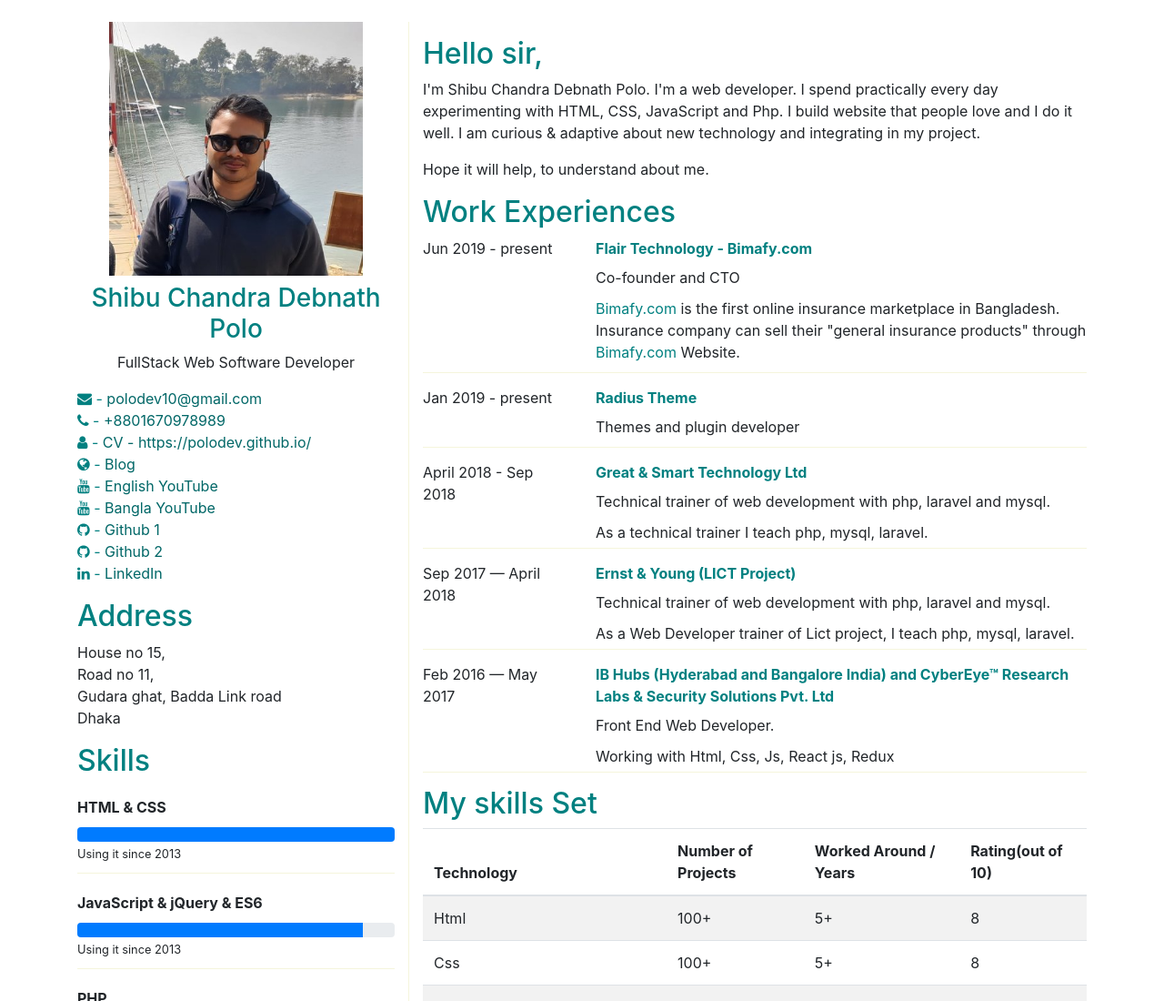
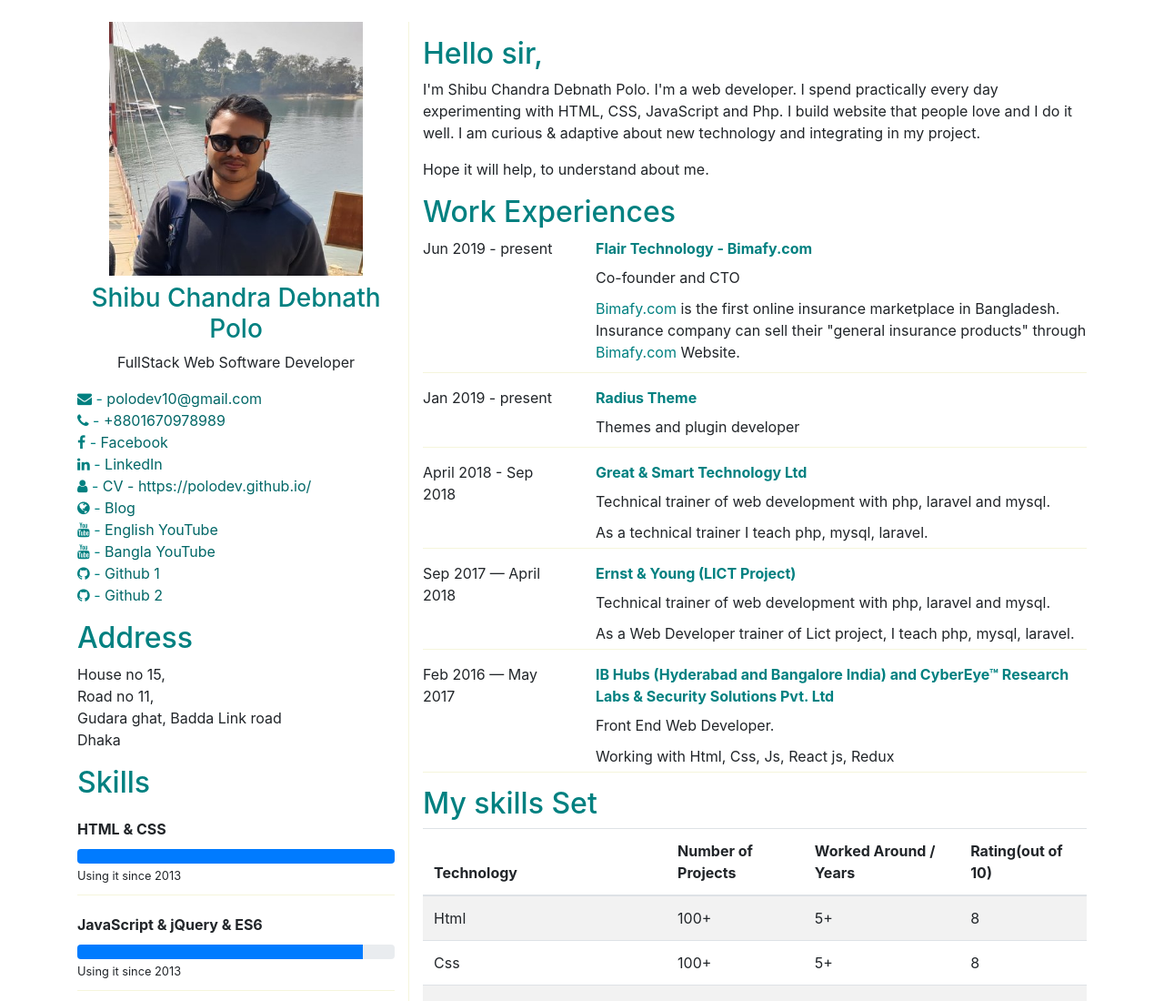
Before and after one commit to polodev/polodev.github.io, a website: page index.html in a window 1280 px wide. Shown: the top 1100 px of the page at 91% size. Drawn offline with Linux system fonts and the light colour scheme.

Commit message:
--updated--

```diff
--- a/index.html
+++ b/index.html
@@ -26,13 +26,14 @@
 					<address class="my_info">
 						<i class='fa fa-envelope'></i> - <a href='mailto:polodev10@gmail.com '>polodev10@gmail.com</a><br/>
 						<i class='fa fa-phone'></i> - <a href='tel:+8801670978989'>+8801670978989</a><br/>
+						<i class='fa fa-facebook'></i> -  <a href='https://www.facebook.com/shibudebpolo/'>Facebook</a> <br>
+						<i class='fa fa-linkedin'></i> -  <a href='https://www.linkedin.com/in/shibudebpolo/'>LinkedIn</a> <br>
 						<i class='fa fa-user'></i> - <a href='https://polodev.github.io/'>CV - https://polodev.github.io/</a> <br/>
 						<i class='fa fa-globe'></i> - <a href='https://polodev.github.io/ms/'>Blog</a><br/>
 						<i class='fa fa-youtube'></i> -  <a href='https://www.youtube.com/c/polodev'>English YouTube</a> <br/>
 						<i class='fa fa-youtube'></i> -  <a href='https://www.youtube.com/c/polodev10'>Bangla YouTube</a> <br/>
 						<i class='fa fa-github'></i> -  <a href='https://github.com/polodev'>Github 1</a> <br/>
 						<i class='fa fa-github'></i> -  <a href='https://github.com/poloey'>Github 2</a> <br/>
-						<i class='fa fa-linkedin'></i> -  <a href='https://www.linkedin.com/in/shibudebpolo/'>LinkedIn</a>
 					</address>
 				</section>
 				<section class="mt-3">
```
